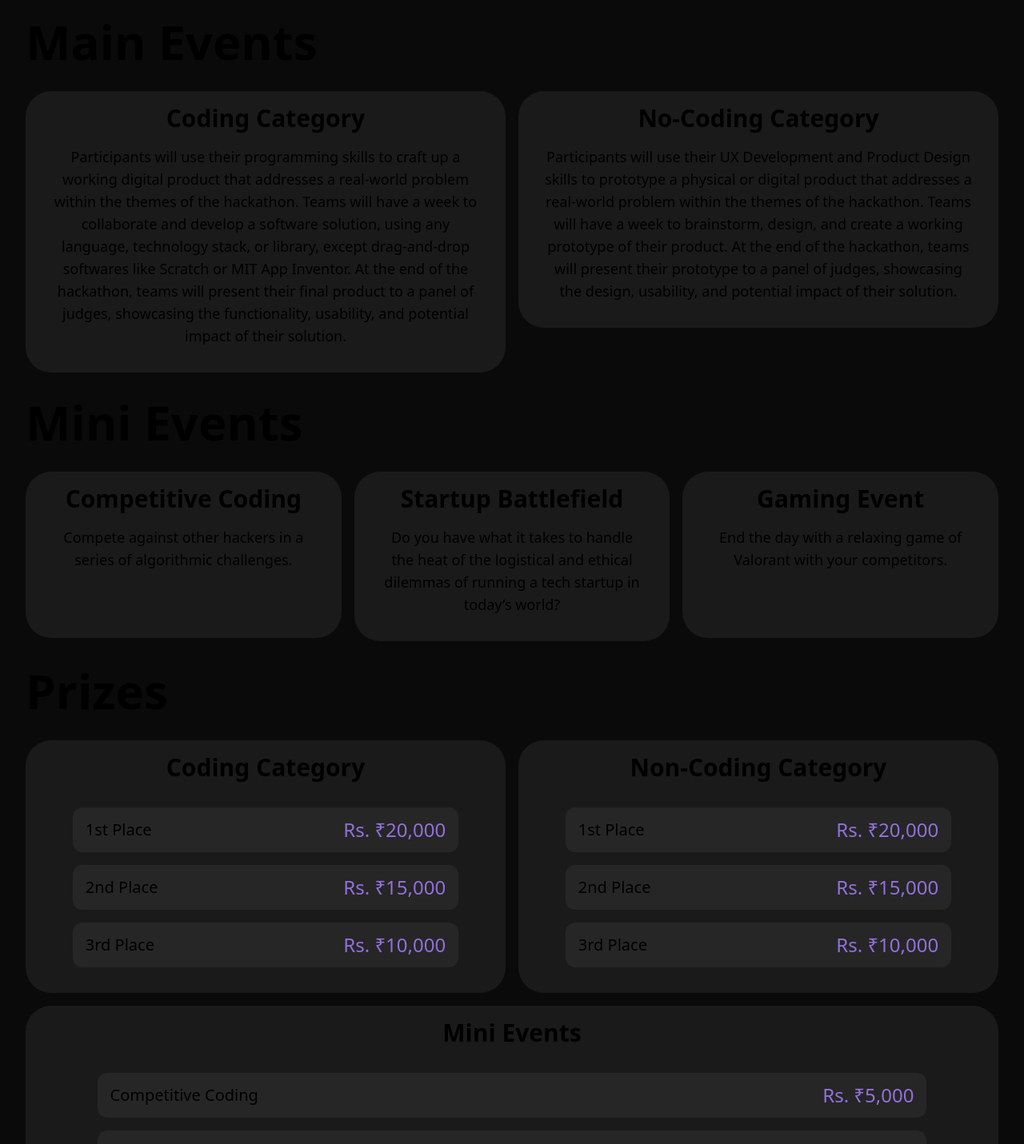
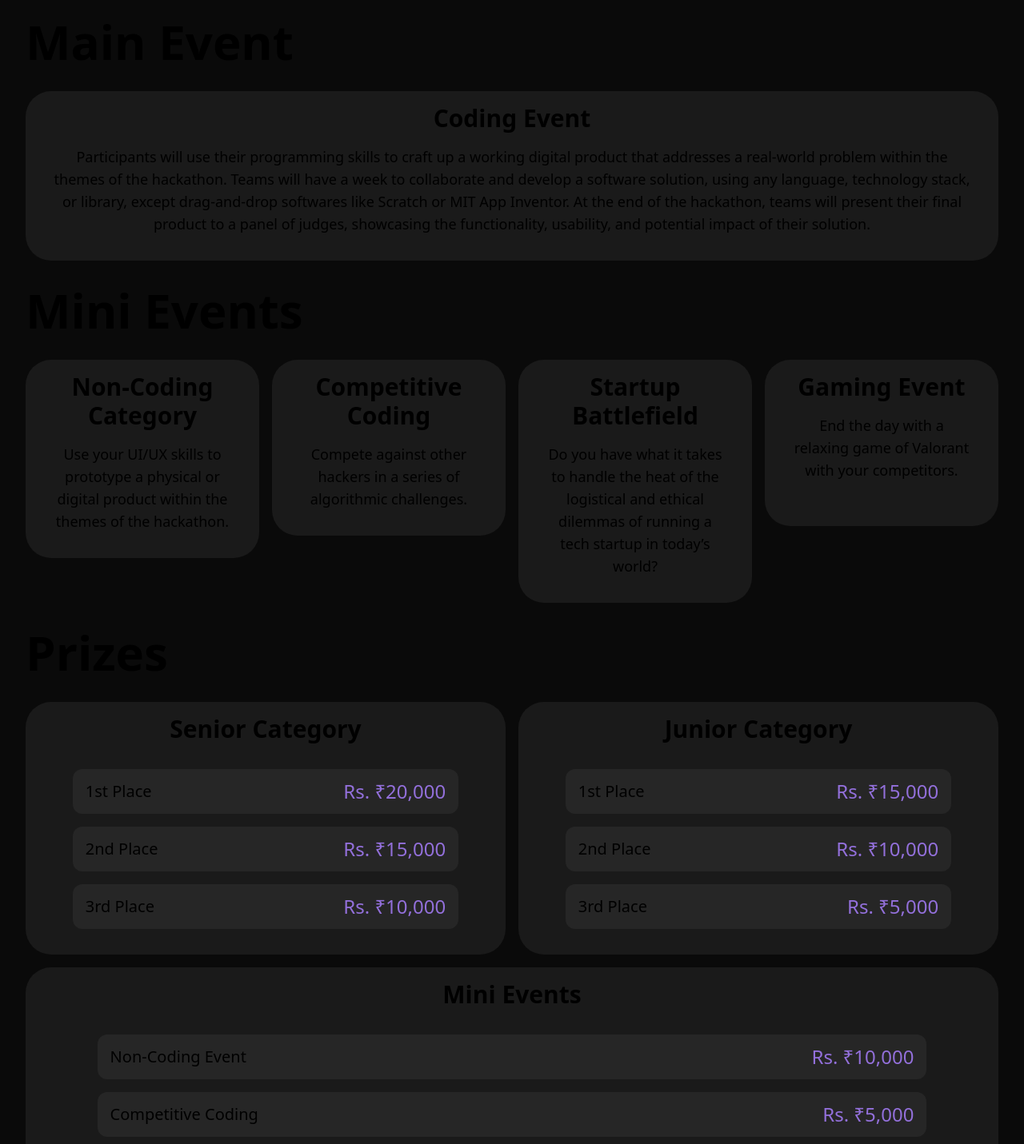
Before and after one commit to 0xPranavDoshi/TISBHacks, a Next.js app: page / in a window 1280 px wide. Shown: the part 778-2209 px from the top of the page at 80% size. Built offline with nearby package versions, Linux system fonts and the light colour scheme.

Commit message:
updated prizes

```diff
--- a/pages/index.tsx
+++ b/pages/index.tsx
@@ -233,16 +233,12 @@ export default function Home() {
         <div className='flex w-screen h-auto bg-primary'>
           <div className='flex flex-col items-center justify-center w-full h-auto px-6 sm:px-8'>
             <h1 className='w-full mb-8 text-6xl font-semibold text-left'>
-              Main Events
+              Main Event
             </h1>
             <div className='flex flex-col items-start justify-center w-full h-auto gap-4 sm:flex-row'>
               <MainEvent
-                title='Coding Category'
+                title='Coding Event'
                 description='Participants will use their programming skills to craft up a working digital product that addresses a real-world problem within the themes of the hackathon. Teams will have a week to collaborate and develop a software solution, using any language, technology stack, or library, except drag-and-drop softwares like Scratch or MIT App Inventor. At the end of the hackathon, teams will present their final product to a panel of judges, showcasing the functionality, usability, and potential impact of their solution.'
-              />
-              <MainEvent
-                title='No-Coding Category'
-                description='Participants will use their UX Development and Product Design skills to prototype a physical or digital product that addresses a real-world problem within the themes of the hackathon. Teams will have a week to brainstorm, design, and create a working prototype of their product. At the end of the hackathon, teams will present their prototype to a panel of judges, showcasing the design, usability, and potential impact of their solution.'
               />
             </div>
           </div>
@@ -254,6 +250,10 @@ export default function Home() {
               Mini Events
             </h1>
             <div className='flex flex-col items-start justify-center w-full h-auto gap-4 sm:flex-row'>
+              <MiniEvent
+                title='Non-Coding Category'
+                description='Use your UI/UX skills to prototype a physical or digital product within the themes of the hackathon.'
+              />
               <MiniEvent
                 title='Competitive Coding'
                 description='Compete against other hackers in a series of algorithmic challenges.'
@@ -280,7 +280,7 @@ export default function Home() {
             <div className='flex flex-col items-start justify-center w-full h-auto gap-4 mb-4 sm:flex-row'>
               <div className='flex flex-col items-center justify-start w-full pt-4 pb-8 px-8 bg-gray rounded-[2rem] h-auto sm:min-h-[13rem]'>
                 <h2 className='mb-8 text-3xl font-semibold text-center'>
-                  Coding Category
+                  Senior Category
                 </h2>
                 <div className='flex flex-col items-center w-full gap-4'>
                   <PrizeElement text='1st Place' prize='₹20,000' />
@@ -291,12 +291,12 @@ export default function Home() {
 
               <div className='flex flex-col items-center justify-start w-full pt-4 pb-8 px-8 bg-gray rounded-[2rem] h-auto sm:min-h-[13rem]'>
                 <h2 className='mb-8 text-3xl font-semibold text-center'>
-                  Non-Coding Category
+                  Junior Category
                 </h2>
                 <div className='flex flex-col items-center w-full gap-4'>
-                  <PrizeElement text='1st Place' prize='₹20,000' />
-                  <PrizeElement text='2nd Place' prize='₹15,000' />
-                  <PrizeElement text='3rd Place' prize='₹10,000' />
+                  <PrizeElement text='1st Place' prize='₹15,000' />
+                  <PrizeElement text='2nd Place' prize='₹10,000' />
+                  <PrizeElement text='3rd Place' prize='₹5,000' />
                 </div>
               </div>
             </div>
@@ -306,8 +306,10 @@ export default function Home() {
                 Mini Events
               </h2>
               <div className='flex flex-col items-center w-full gap-4'>
+                <PrizeElement text='Non-Coding Event' prize='₹10,000' />
                 <PrizeElement text='Competitive Coding' prize='₹5,000' />
                 <PrizeElement text='Startup Battlefield' prize='₹5,000' />
+                <PrizeElement text='Gaming' prize='₹5,000' />
               </div>
             </div>
           </div>
```
